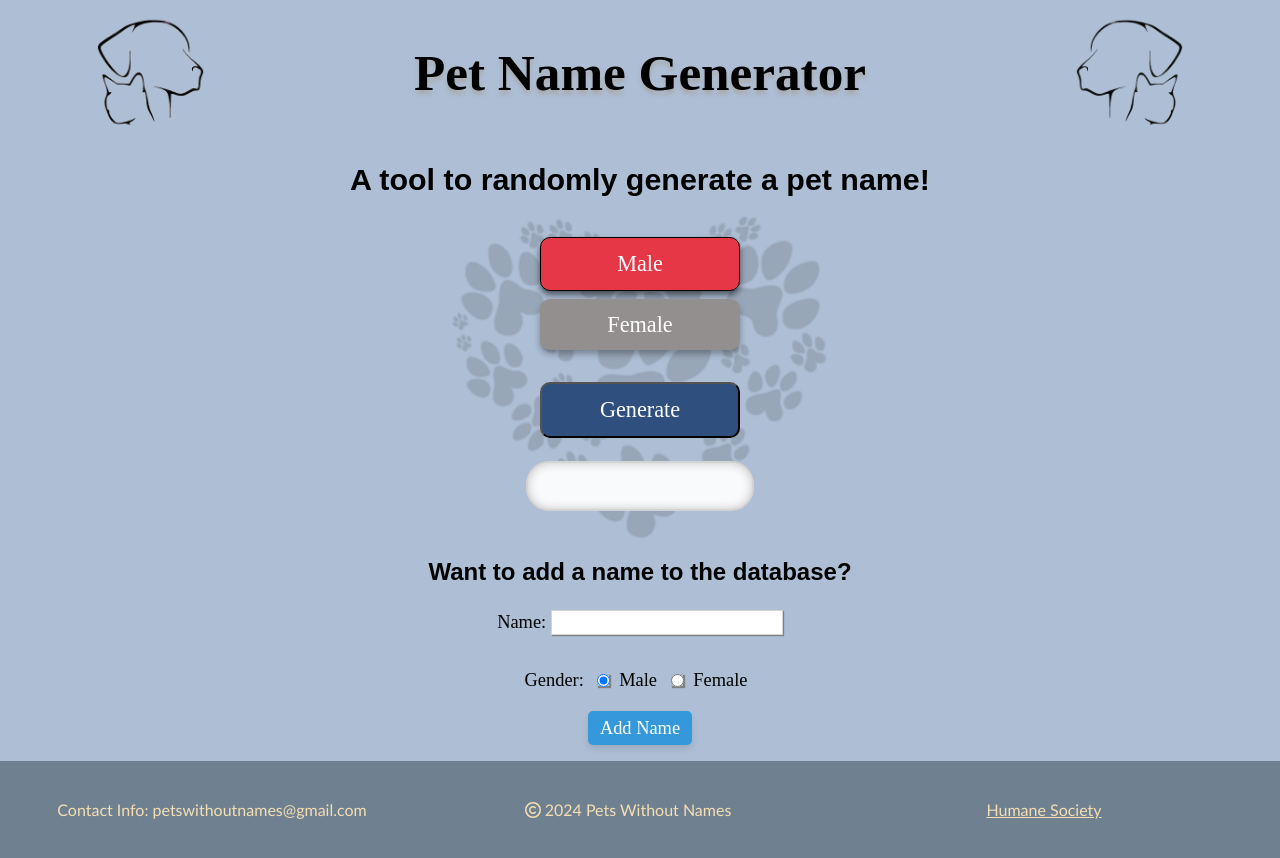
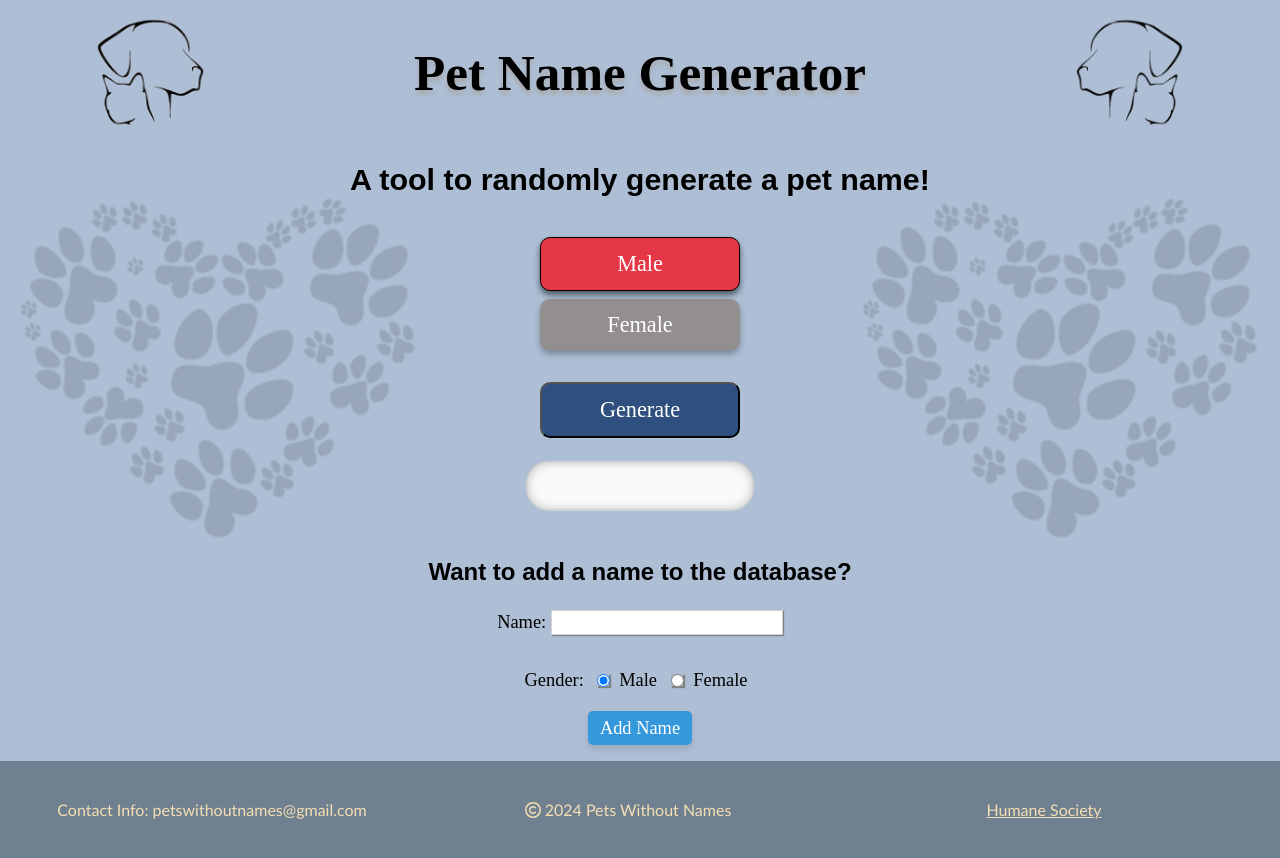
Before and after one commit to Pets-without-names/Jax-Pet-Names, a React (Create React App) app in the folder client/: page / in a window 1280 px wide. Built offline with nearby package versions, Linux system fonts and the light colour scheme; no server answers; the HTML template or start-up script is replaced by a standard one; a web font is replaced by a local one.

Commit message:
adjusted background url layout

```diff
--- a/client/src/styles/main.css
+++ b/client/src/styles/main.css
@@ -48,12 +48,11 @@ main h2 {
 .flex-container::before {
   content: '';
   position: absolute;
-  top: 5%;
+  top: 0;
   bottom: 0;
   left: 0;
   right: 0;
   z-index: -1;
-  /* background-image: url('../images/pawprint-transparent-crop.png'); */
   background-image: url('../images/pawprint-trnspt3.png');
   background-size: contain;
   background-repeat: no-repeat;
@@ -198,6 +197,14 @@ main h2 {
   .generate-btn {
     padding: 1vw;
   }
+
+  .flex-container::before {
+    background-image: url('../images/pawprint-trnspt3.png'),
+      url('../images/pawprint-trnspt3.png');
+    background-size: contain, contain;
+    background-repeat: no-repeat, no-repeat;
+    background-position: left, right;
+  }
 }
 
 @media (prefers-color-scheme: dark) {
```
